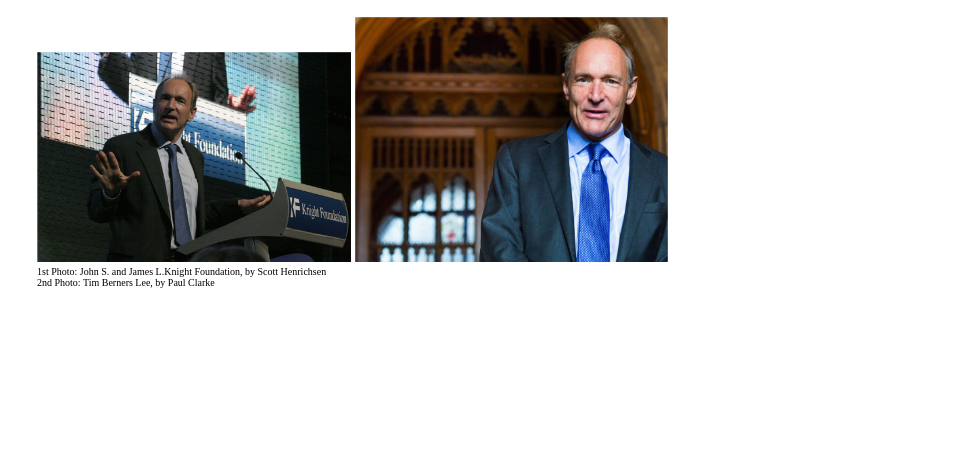
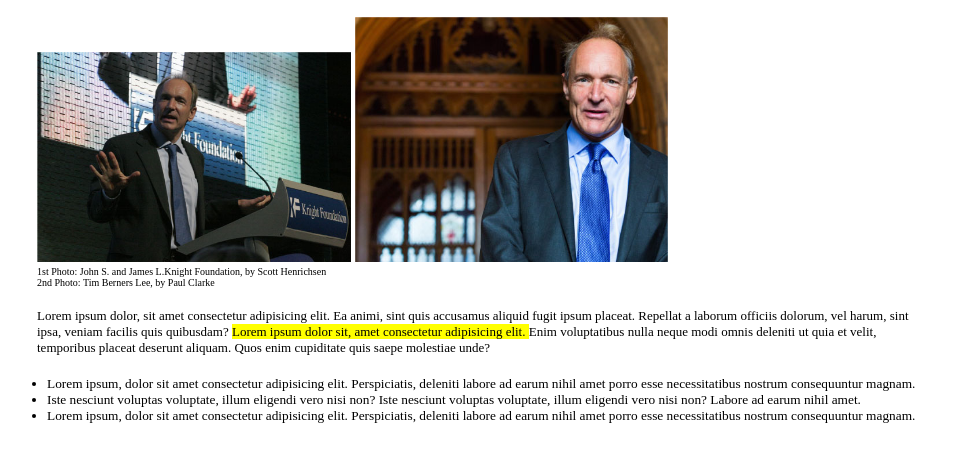
Before and after one commit to SamuelePassiatore/html-css-booleaner, a plain HTML site: page index.html in a window 1280 px wide. Shown: the part 156-618 px from the top of the page, without its empty margins (155-1119 px from the left). Drawn offline with Linux system fonts and the light colour scheme.

Commit message:
added first part section text with table

```diff
--- a/css/style.css
+++ b/css/style.css
@@ -65,3 +65,23 @@ header{
     #image-description{
         font-size: x-small;
     }
+
+
+/* MAIN TEXT AND TABLE */
+.text-with-table{
+    margin-top: 20px;
+}
+
+.text{
+    font-size: small;
+}
+
+#yellow-text{
+    background: yellow;
+}
+
+#unordered-list{
+    margin-top: 20px;
+    margin-left: 10px;
+    font-size: smaller;
+}
--- a/index.html
+++ b/index.html
@@ -47,6 +47,18 @@
                 </div>
             </section>
 
+            <!-- Sezione Testo con tabella -->
+            <section class="text-with-table">
+                <p class="text">Lorem ipsum dolor, sit amet consectetur adipisicing elit. Ea animi, sint quis accusamus aliquid fugit ipsum placeat. Repellat a laborum officiis dolorum, vel harum, sint ipsa, veniam facilis quis quibusdam? <span id="yellow-text"> Lorem ipsum dolor sit, amet consectetur adipisicing elit. </span> Enim voluptatibus nulla neque modi omnis deleniti ut quia et velit, temporibus placeat deserunt aliquam. Quos enim cupiditate quis saepe molestiae unde?</p>
+                <ul id="unordered-list">
+                    <li>Lorem ipsum, dolor sit amet consectetur adipisicing elit. Perspiciatis, deleniti labore ad earum nihil amet porro esse necessitatibus nostrum consequuntur magnam.</li>
+                    <li>Iste nesciunt voluptas voluptate, illum eligendi vero nisi non? Iste nesciunt voluptas voluptate, illum eligendi vero nisi non? Labore ad earum nihil amet. </li>
+                    <li>Lorem ipsum, dolor sit amet consectetur adipisicing elit. Perspiciatis, deleniti labore ad earum nihil amet porro esse necessitatibus nostrum consequuntur magnam.</li>
+                </ul>
+                <table></table>
+            </section>
+
+
         </main>
 
     </div>
```
